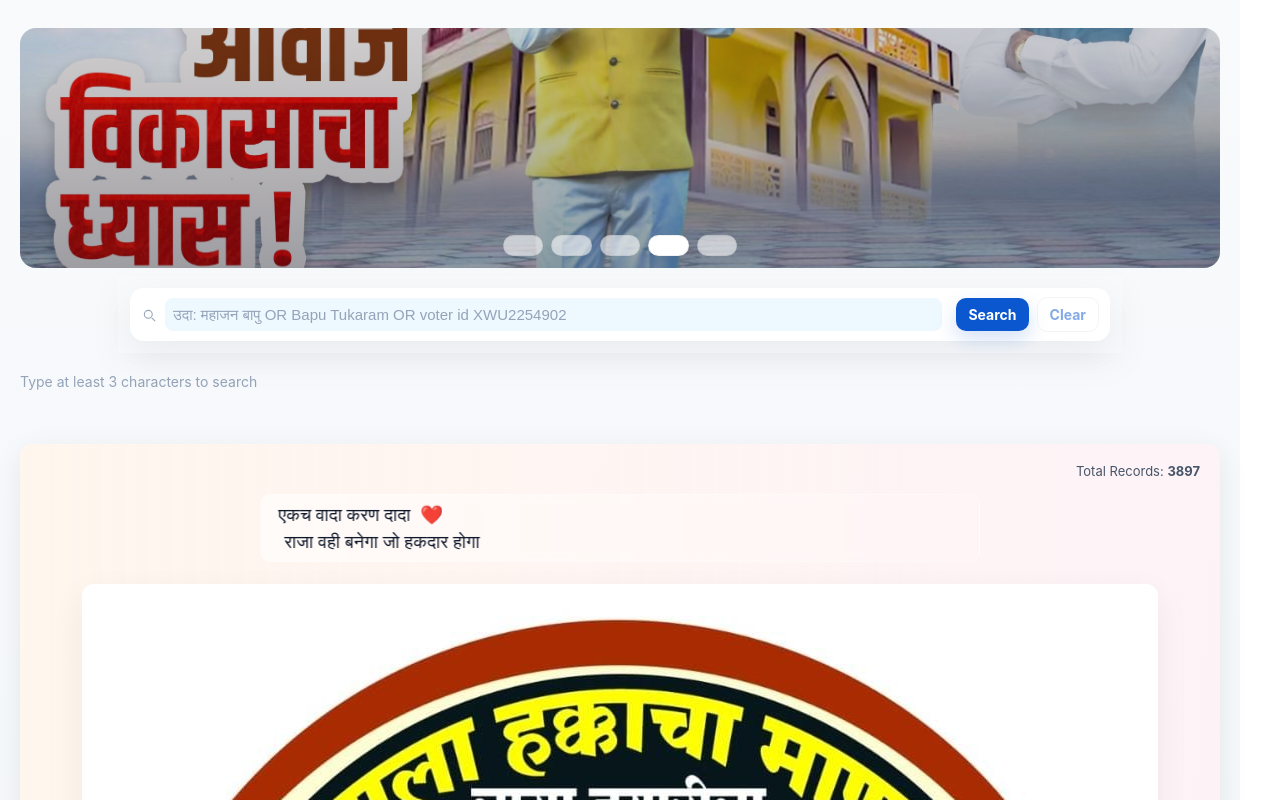
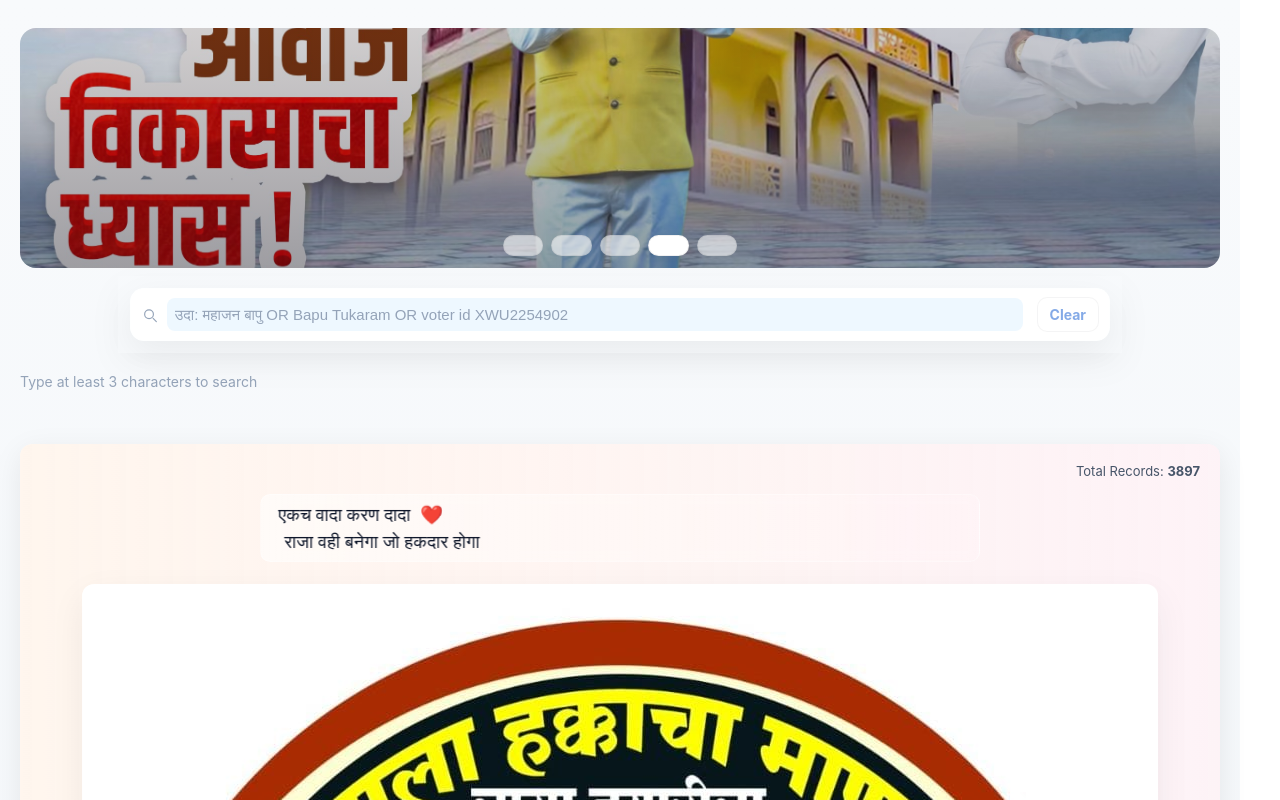
Before and after one commit to ikranti996-netizen/voterSearch, a React (Vite) app in the folder voter-search/: page / in a window 1280 px wide. Shown: the top 800 px of the page. Built offline with nearby package versions, Linux system fonts and the light colour scheme.

Commit message:
remove search button there is no use

```diff
--- a/voter-search/src/App.jsx
+++ b/voter-search/src/App.jsx
@@ -472,14 +472,6 @@ export default function App() {
               />
 
               <div className="search-actions" style={{ marginLeft: 6 }}>
-                <button
-                  className="btn-search"
-                  title="Search"
-                  onClick={() => runSearch(query)}
-                  aria-label="Run search"
-                >
-                  Search
-                </button>
 
                 <button
                   className="btn-clear"
```
